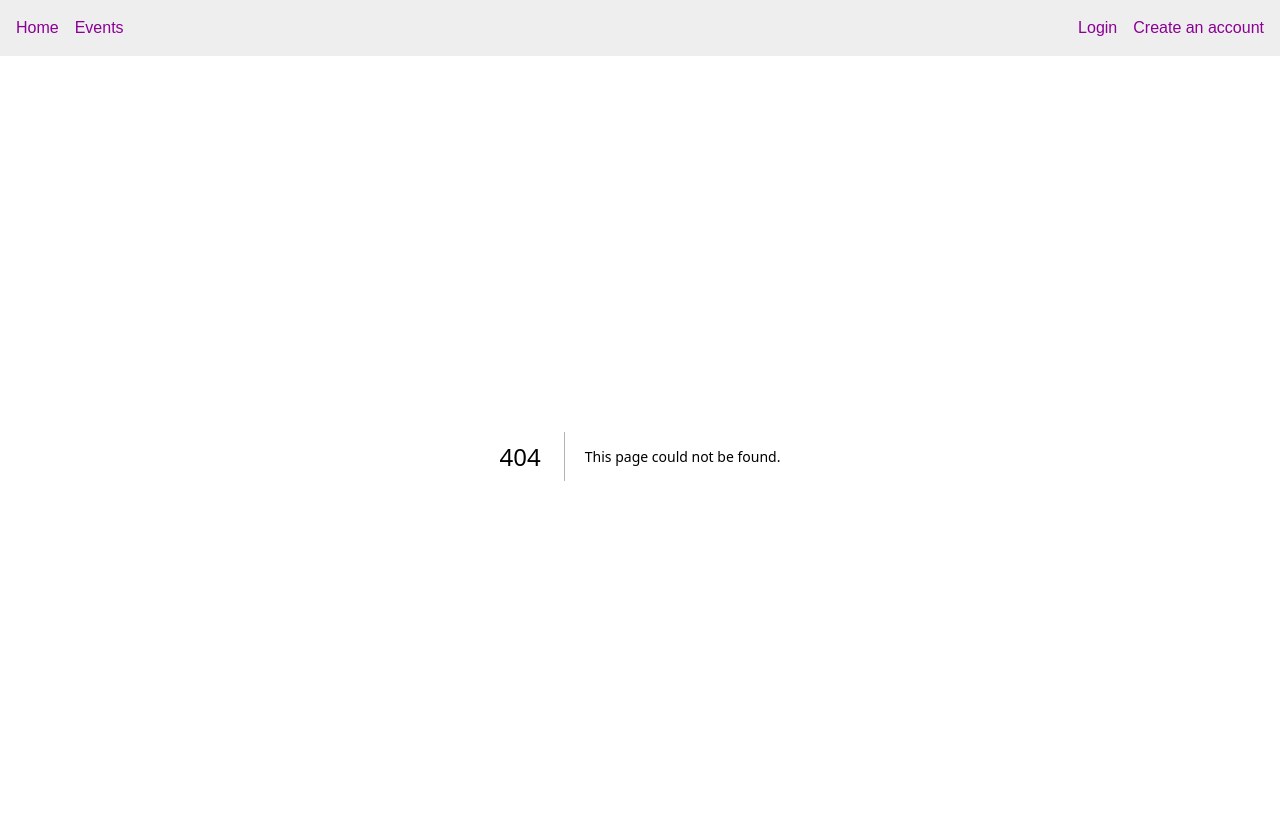
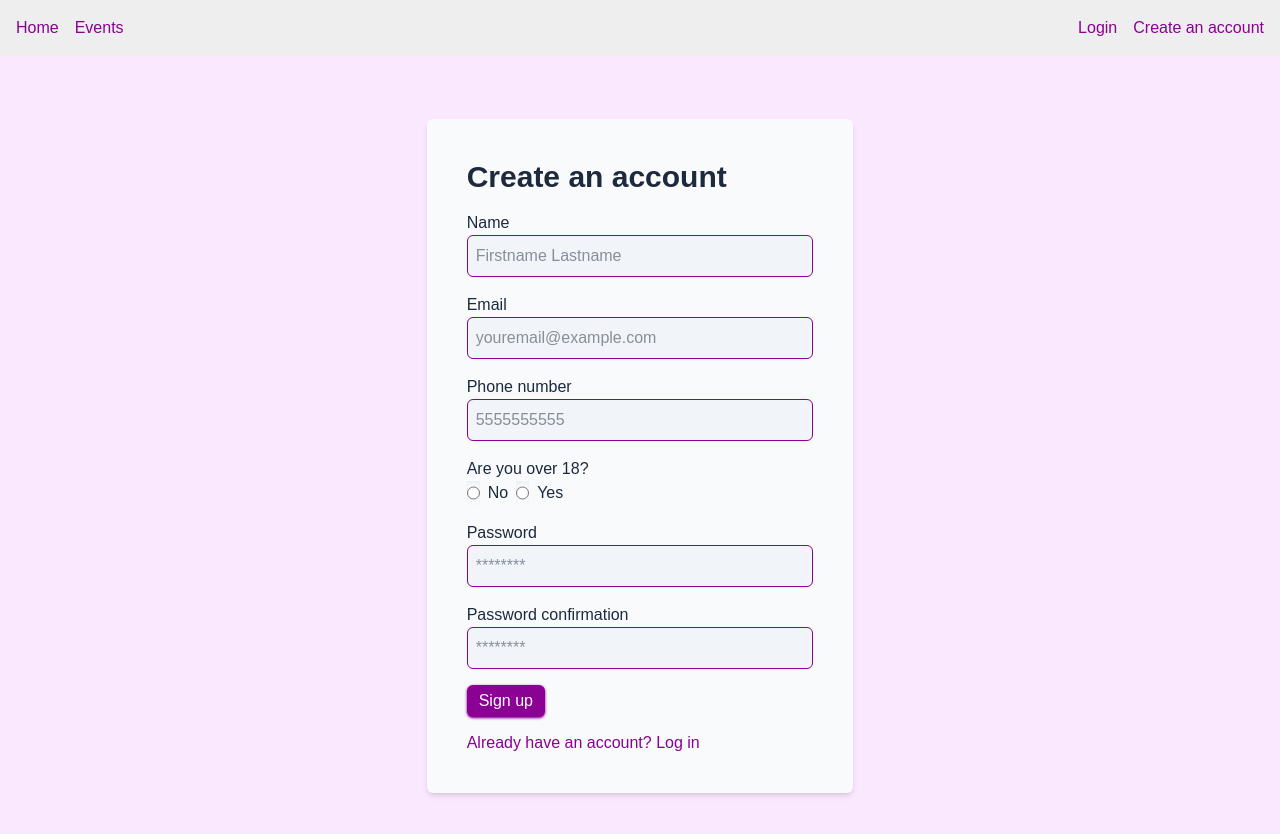
Before and after one commit to theqa-ninja/easy-events, a Next.js app in the folder frontend/: page /user/create-account in a window 1280 px wide. Before the commit this address had no page. Shown: the top 834 px of the page. Built offline with nearby package versions, Linux system fonts and the light colour scheme.

Commit message:
Update login and create-account to use Yup validation

```diff
--- a/frontend/src/app/user/register/page.tsx
+++ b/frontend/src/app/user/create-account/page.tsx
@@ -1,20 +1,49 @@
 "use client";
-import React from "react";
+import React, { useState } from "react";
 import { Input } from "../../components/Input";
 import { BinaryRadioInput } from "../../components/BinaryRadioInput";
 import { Button } from "../../components/Button";
 import Link from "next/link";
 import { useRouter } from "next/navigation";
 import { Toast } from "../../components/Toast";
+import { object, string, ref } from 'yup';
 
 const RegisterPage = () => {
   const route = useRouter();
-  const [toast, setToast] = React.useState<{message:string, status:"success" | "error"}>();
+  const [toast, setToast] = useState<{message:string, status:"success" | "error"}>();
+  const [errors, setErrors] = useState<{[name: string]: string}>({});
 
-  const handleRegister = (e: React.FormEvent<HTMLFormElement>) => {
+  let createAccount = object({
+    email: string().email("Invalid email").required("Email is required"),
+    password: string().required("Password is required").length(8, "Password must be at least 8 characters"),
+    password_confirmation: string().required("Password confirmation is required").oneOf([ref('password')], "Passwords must match"),
+    name: string().required("Name is required"),
+    is_over_18: string().required("Age is required"),
+  });
+
+  const handleChange = async (event: React.ChangeEvent<HTMLInputElement>) => {
+    const value = {[event.target.name]: event.target.value };
+
+    try {
+      await createAccount.validate(value, { abortEarly: false });
+      setErrors({});
+    } catch (validationError: any) {
+      const formattedError = validationError.inner.reduce((acc: any, err: any) => {
+        acc[err.path] = err.message;
+        return acc;
+      }, {});
+      setErrors({[event.target.name]: formattedError[event.target.name]});
+    }
+  };
+
+  const handleRegister = async (e: React.FormEvent<HTMLFormElement>) => {
     e.preventDefault();
     const formData = new FormData(e.currentTarget);
-    const body = JSON.stringify(Object.fromEntries(formData));
+    const formDataEntries = Object.fromEntries(formData);
+    try {
+    await createAccount.validate(formDataEntries, { abortEarly: false });
+    setErrors({});
+    const body = JSON.stringify(formDataEntries);
 
     fetch("http://localhost:3000/auth/", {
       method: "POST",
@@ -32,6 +61,13 @@ const RegisterPage = () => {
         setToast({message:"Registration failed", status:"error"});
       }
     }).catch((error) => console.log(error));
+    } catch (validationError: any) {
+      const formattedError = validationError.inner.reduce((acc: any, err: any) => {
+        acc[err.path] = err.message;
+        return acc;
+      }, {});
+      setErrors(formattedError);
+    }
   };
   return (
     <div className="h-screen bg-fuchsia-100 flex items-center justify-center">
@@ -43,12 +79,16 @@ const RegisterPage = () => {
             name="name"
             label="Name"
             placeholder="Firstname Lastname"
+            onBlur={handleChange}
+            errorMessage={errors.name}
           />
           <Input
             name="email"
             label="Email"
             placeholder="youremail@example.com"
             type="email"
+            onBlur={handleChange}
+            errorMessage={errors.email}
           />
           <Input
             name="phone_number"
@@ -62,18 +102,24 @@ const RegisterPage = () => {
             labelA="Yes"
             labelB="No"
             question="Are you over 18?"
+            onBlur={handleChange}
+            errorMessage={errors.is_over_18}
           />
           <Input
             name="password"
             label="Password"
             placeholder="********"
             type="password"
+            onBlur={handleChange}
+            errorMessage={errors.password}
           />
           <Input
             name="password_confirmation"
             label="Password confirmation"
             placeholder="********"
             type="password"
+            onBlur={handleChange}
+            errorMessage={errors.password_confirmation}
           />
         </div>
         <div className="my-4">
--- a/frontend/src/app/user/login/page.tsx
+++ b/frontend/src/app/user/login/page.tsx
@@ -1,15 +1,38 @@
 "use client";
-import React from "react";
+import React, { useState } from "react";
 import { Input } from "../../components/Input";
 import { Button } from "../../components/Button";
 import Link from "next/link";
 import { setCookie } from "cookies-next";
 import { useRouter, useSearchParams } from "next/navigation";
 import { Toast } from "../../components/Toast";
+import { object, string } from 'yup';
 
 const LoginPage = () => {
   const route = useRouter();
-  const [toast, setToast] = React.useState<{message:string, status:"success" | "error"}>();
+  const [toast, setToast] = useState<{message:string, status:"success" | "error"}>();
+  const [errors, setErrors] = useState<{[name: string]: string}>({});
+
+  let loginSchema = object({
+    email: string().email("Invalid email").required("Email is required"),
+    password: string().required("Password is required"),
+  });
+
+  const handleChange = async (event: React.ChangeEvent<HTMLInputElement>) => {
+    const value = {[event.target.name]: event.target.value };
+
+    try {
+      await loginSchema.validate(value, { abortEarly: false });
+      setErrors({});
+    } catch (validationError: any) {
+      const formattedError = validationError.inner.reduce((acc: any, err: any) => {
+        acc[err.path] = err.message;
+        return acc;
+      }, {});
+      setErrors({[event.target.name]: formattedError[event.target.name]});
+    }
+  };
+
   const searchParam = useSearchParams();
 
   const accountConfirmationIsSuccess = searchParam.get('account_confirmation_success') || false;
@@ -20,10 +43,15 @@ const LoginPage = () => {
     }
   }, [accountConfirmationIsSuccess]);
 
-  const handleLogin = (e: React.FormEvent<HTMLFormElement>) => {
+  const handleLogin = async (e: React.FormEvent<HTMLFormElement>) => {
     e.preventDefault();
     const formData = new FormData(e.currentTarget);
-    const body = JSON.stringify(Object.fromEntries(formData));
+    const formDataEntries = Object.fromEntries(formData);
+
+    try {
+      await loginSchema.validate(formDataEntries, { abortEarly: false });
+      setErrors({});
+      const body = JSON.stringify(formDataEntries);
 
       fetch("http://localhost:3000/auth/sign_in", {
         method: "POST",
@@ -47,6 +75,13 @@ const LoginPage = () => {
         setToast({message:"Something went wrong", status:"error"});
         console.log(error)
       });
+    } catch (validationErrors: any) {
+      const formattedErrors = validationErrors.inner.reduce((acc: any, err: any) => {
+        acc[err.path] = err.message;
+        return acc;
+      }, {});
+      setErrors(formattedErrors);
+    }
   };
 
   return (
@@ -59,12 +94,16 @@ const LoginPage = () => {
             name="email"
             label="Email"
             placeholder="youremail@example.com"
+            errorMessage={errors.email}
+            onBlur={handleChange}
           />
           <Input
             name="password"
             label="Password"
             placeholder="********"
             type="password"
+            errorMessage={errors.password}
+            onBlur={handleChange}
           />
           <Input name="remember_me" label="Remember me" type="checkbox" />
         </div>
```
Lines whose indentation alone changed are shown as unchanged.
